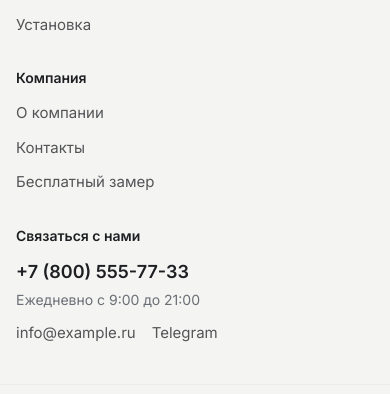
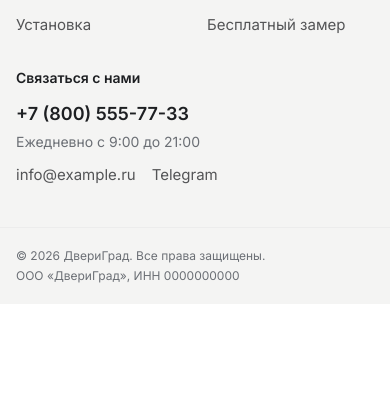
Before and after one commit to MagaSabir/door-app, a Next.js app: page / in a window 390 px wide. Shown: the part 1305-1699 px from the top of the page. After the commit the page ends 1673 px from the top, so only its background shows below. Built offline with nearby package versions, Linux system fonts and the light colour scheme; no server answers.

Commit message:
style: two-column footer links on mobile
Link groups sit side by side on small screens; footer padding aligned with the header.

```diff
--- a/src/components/footer.tsx
+++ b/src/components/footer.tsx
@@ -25,8 +25,8 @@ const columns = [
 export function Footer() {
   return (
     <footer className="mt-auto border-t border-line bg-surface">
-      <div className="mx-auto grid max-w-[1440px] gap-8 px-4 py-10 sm:grid-cols-2 lg:grid-cols-[1.4fr_1fr_1fr_1.2fr] lg:px-16 lg:py-14">
-        <div>
+      <div className="mx-auto grid max-w-[1440px] grid-cols-2 gap-x-6 gap-y-8 px-4 py-10 lg:grid-cols-[1.4fr_1fr_1fr_1.2fr] lg:gap-8 lg:px-10 lg:py-14 xl:px-16">
+        <div className="col-span-2 lg:col-span-1">
           <Logo />
           <p className="mt-4 max-w-xs text-sm leading-relaxed text-ink-muted">
             Межкомнатные двери для современного интерьера. Замер, доставка и установка под ключ.
@@ -48,7 +48,7 @@ export function Footer() {
           </nav>
         ))}
 
-        <div>
+        <div className="col-span-2 lg:col-span-1">
           <h2 className="text-sm font-semibold">Связаться с нами</h2>
           <a href={phone.href} className="mt-3 block text-lg font-semibold hover:opacity-80">
             {phone.display}
@@ -65,7 +65,7 @@ export function Footer() {
         </div>
       </div>
       <div className="border-t border-line">
-        <div className="mx-auto flex max-w-[1440px] flex-col gap-1 px-4 py-5 text-xs text-ink-muted sm:flex-row sm:justify-between lg:px-16">
+        <div className="mx-auto flex max-w-[1440px] flex-col gap-1 px-4 py-5 text-xs text-ink-muted sm:flex-row sm:justify-between lg:px-10 xl:px-16">
           <span>
             © <CurrentYear /> {company.name}. Все права защищены.
           </span>
```
